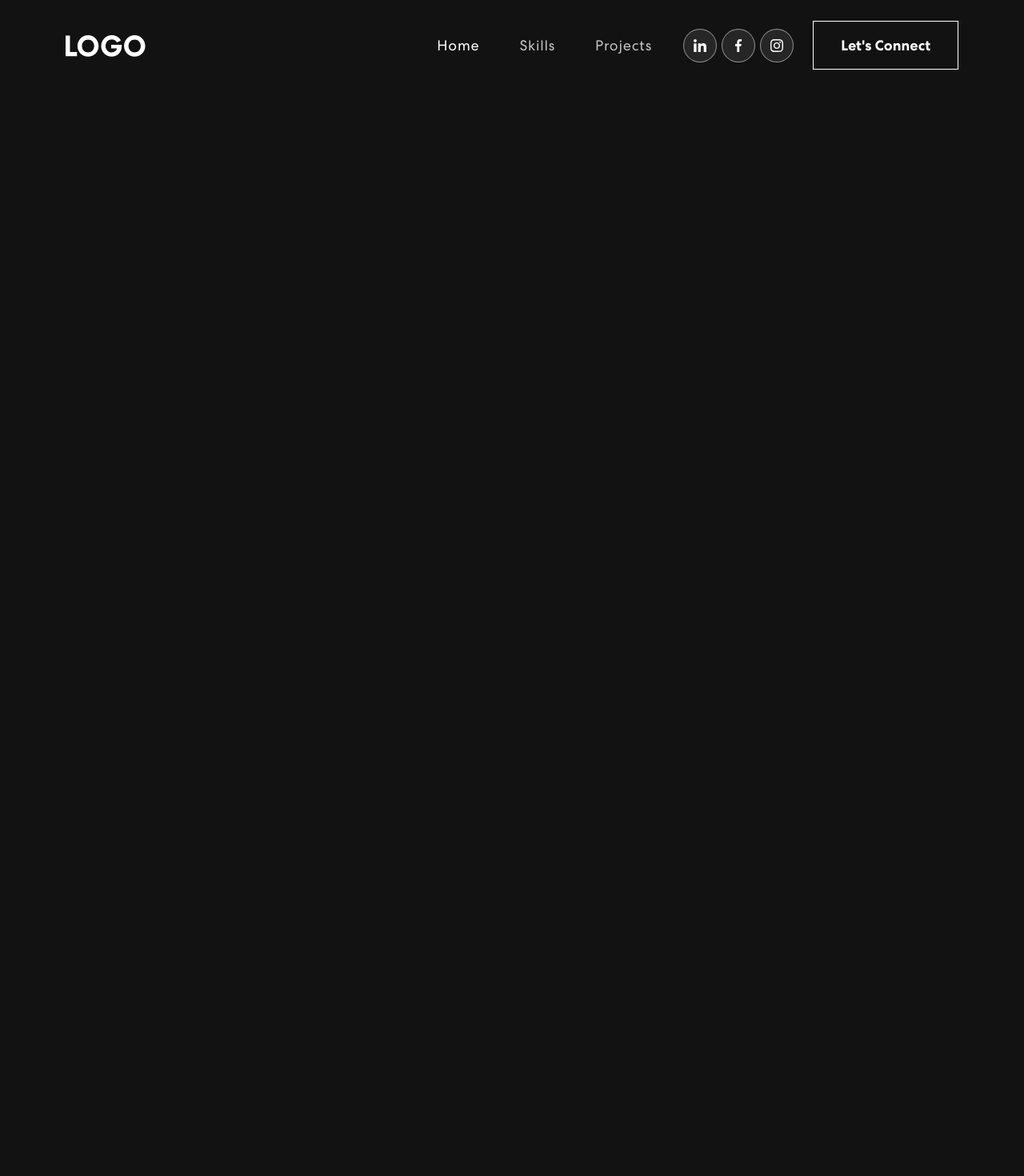
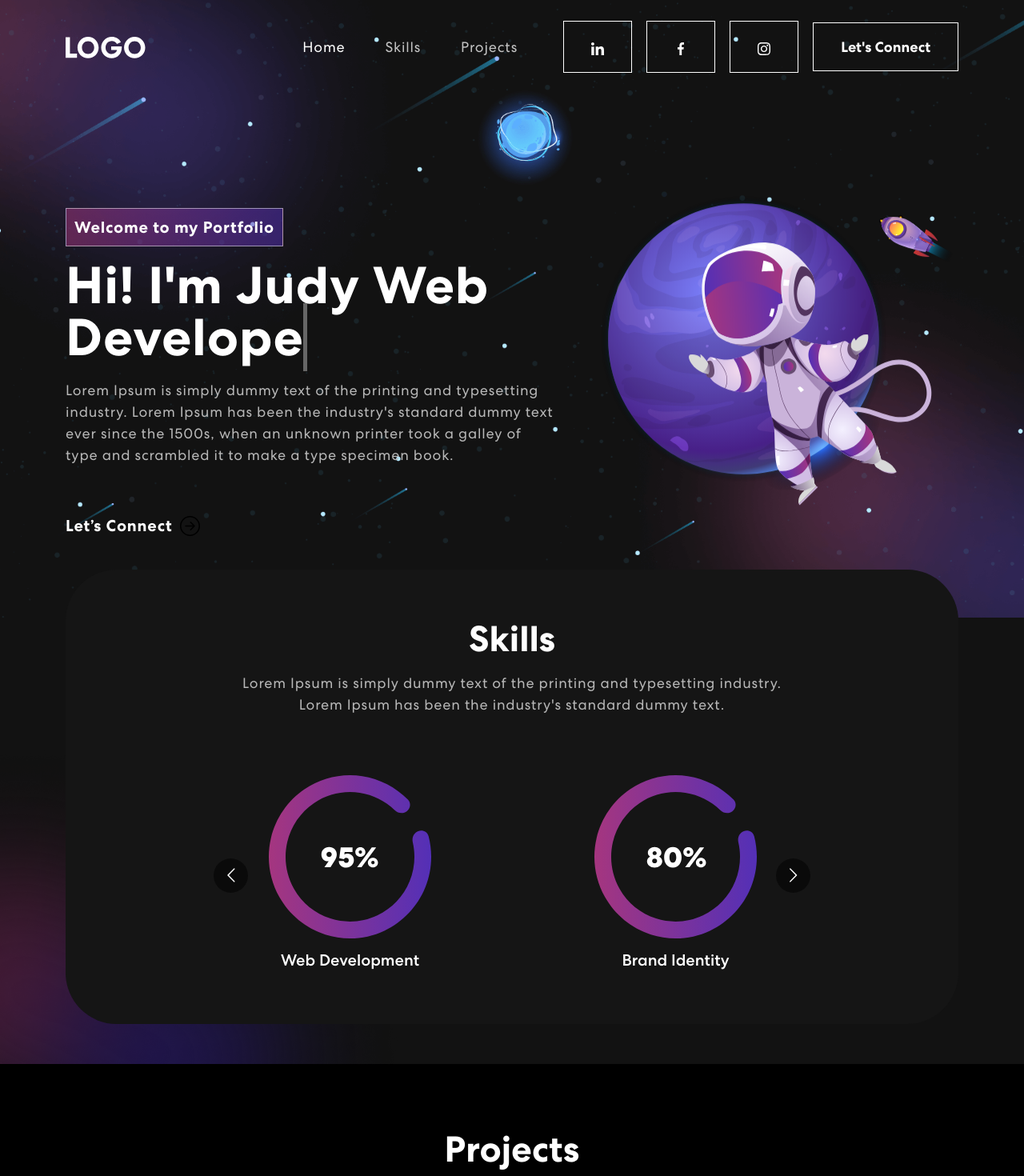
Before and after one commit to FortunateC0der/my-portfolio, a React (Vite) app: page / in a window 1280 px wide. Shown: the top 1470 px of the page at 80% size. Before the commit the page ends 800 px from the top, so only its background shows below. Built offline with nearby package versions, Linux system fonts and the light colour scheme; no server answers.

Commit message:
update nav bar

```diff
--- a/package.json
+++ b/package.json
@@ -13,7 +13,8 @@
     "bootstrap": "^5.3.5",
     "my-portfolio": "file:",
     "react": "^19.0.0",
-    "react-dom": "^19.0.0"
+    "react-dom": "^19.0.0",
+    "react-router-dom": "^7.5.1"
   },
   "devDependencies": {
     "@eslint/js": "^9.21.0",
--- a/src/App.js
+++ b/src/App.js
@@ -2,21 +2,21 @@ import logo from './logo.svg';
 import './App.css';
 import 'bootstrap/dist/css/bootstrap.min.css';
 import { NavBar } from "./components/NavBar";
-// import { Banner } from "./components/Banner";
-// import { Skills } from "./components/Skills";
-// import { Projects } from "./components/Projects";
-// import { Contact } from "./components/Contact";
-// import { Footer } from "./components/Footer";
+import { Banner } from "./components/Banner";
+import { Skills } from "./components/Skills";
+import { Projects } from "./components/Projects";
+import { Contact } from "./components/Contact";
+import { Footer } from "./components/Footer";
 
 function App() {
   return (
     <div className="App">
       <NavBar />
-      {/* <Banner />
+      <Banner />
       <Skills />
       <Projects />
       <Contact />
-      <Footer /> */}
+      <Footer />
     </div>
   );
 }
--- a/src/components/NavBar.js
+++ b/src/components/NavBar.js
@@ -5,12 +5,8 @@ import navIcon1 from '../assets/img/nav-icon1.svg';
 import navIcon2 from '../assets/img/nav-icon2.svg';
 import navIcon3 from '../assets/img/nav-icon3.svg';
 import { HashLink } from 'react-router-hash-link';
-import {
-  BrowserRouter as Router
-} from "react-router-dom";
 
 export const NavBar = () => {
-
   const [activeLink, setActiveLink] = useState('home');
   const [scrolled, setScrolled] = useState(false);
 
@@ -21,22 +17,20 @@ export const NavBar = () => {
       } else {
         setScrolled(false);
       }
-    }
+    };
 
     window.addEventListener("scroll", onScroll);
-
     return () => window.removeEventListener("scroll", onScroll);
-  }, [])
+  }, []);
 
   const onUpdateActiveLink = (value) => {
     setActiveLink(value);
-  }
+  };
 
   return (
-    <Router>
     <Navbar expand="md" className={scrolled ? "scrolled" : ""}>
       <Container>
-          <Navbar.Brand href="/">
+        <Navbar.Brand as={HashLink} to="#home">
           <img src={logo} alt="Logo" />
         </Navbar.Brand>
         <Navbar.Toggle aria-controls="basic-navbar-nav">
@@ -44,23 +38,50 @@ export const NavBar = () => {
         </Navbar.Toggle>
         <Navbar.Collapse id="basic-navbar-nav">
           <Nav className="ms-auto">
-              <Nav.Link href="#home" className={activeLink === 'home' ? 'active navbar-link' : 'navbar-link'} onClick={() => onUpdateActiveLink('home')}>Home</Nav.Link>
-              <Nav.Link href="#skills" className={activeLink === 'skills' ? 'active navbar-link' : 'navbar-link'} onClick={() => onUpdateActiveLink('skills')}>Skills</Nav.Link>
-              <Nav.Link href="#projects" className={activeLink === 'projects' ? 'active navbar-link' : 'navbar-link'} onClick={() => onUpdateActiveLink('projects')}>Projects</Nav.Link>
+            <Nav.Link
+              as={HashLink}
+              to="#home"
+              className={activeLink === 'home' ? 'active navbar-link' : 'navbar-link'}
+              onClick={() => onUpdateActiveLink('home')}
+            >
+              Home
+            </Nav.Link>
+            <Nav.Link
+              as={HashLink}
+              to="#skills"
+              className={activeLink === 'skills' ? 'active navbar-link' : 'navbar-link'}
+              onClick={() => onUpdateActiveLink('skills')}
+            >
+              Skills
+            </Nav.Link>
+            <Nav.Link
+              as={HashLink}
+              to="#projects"
+              className={activeLink === 'projects' ? 'active navbar-link' : 'navbar-link'}
+              onClick={() => onUpdateActiveLink('projects')}
+            >
+              Projects
+            </Nav.Link>
           </Nav>
           <span className="navbar-text">
             <div className="social-icon">
-                <a href="#"><img src={navIcon1} alt="" /></a>
-                <a href="#"><img src={navIcon2} alt="" /></a>
-                <a href="#"><img src={navIcon3} alt="" /></a>
+              {/* Using button instead of <a> */}
+              <button className="social-button" onClick={() => alert('Link to social media goes here')}>
+                <img src={navIcon1} alt="icon1" />
+              </button>
+              <button className="social-button" onClick={() => alert('Link to social media goes here')}>
+                <img src={navIcon2} alt="icon2" />
+              </button>
+              <button className="social-button" onClick={() => alert('Link to social media goes here')}>
+                <img src={navIcon3} alt="icon3" />
+              </button>
             </div>
-              <HashLink to='#connect'>
+            <HashLink to="#connect">
               <button className="vvd"><span>Let's Connect</span></button>
             </HashLink>
           </span>
         </Navbar.Collapse>
       </Container>
     </Navbar>
-    </Router>
-  )
-}
+  );
+};
--- a/src/index.jsx
+++ b/src/index.jsx
@@ -1,17 +1,13 @@
-import React from 'react';
-import ReactDOM from 'react-dom/client';
-import './index.css';
-import App from './App';
-import reportWebVitals from './reportWebVitals';
+import React from "react";
+import ReactDOM from "react-dom/client";
+import App from "./App";
+import "./index.css";
+import { BrowserRouter } from "react-router-dom";
 
-const root = ReactDOM.createRoot(document.getElementById('root'));
-root.render(
+ReactDOM.createRoot(document.getElementById("root")).render(
   <React.StrictMode>
-    <App />
+    <BrowserRouter>
+      <App />
+    </BrowserRouter>
   </React.StrictMode>
 );
-
-// If you want to start measuring performance in your app, pass a function
-// to log results (for example: reportWebVitals(console.log))
-// or send to an analytics endpoint. Learn more: https://bit.ly/CRA-vitals
-reportWebVitals();
```
Also changed, not shown: 1 other file (tests, documents, lock files or other folders). Lines whose indentation alone changed are shown as unchanged.
